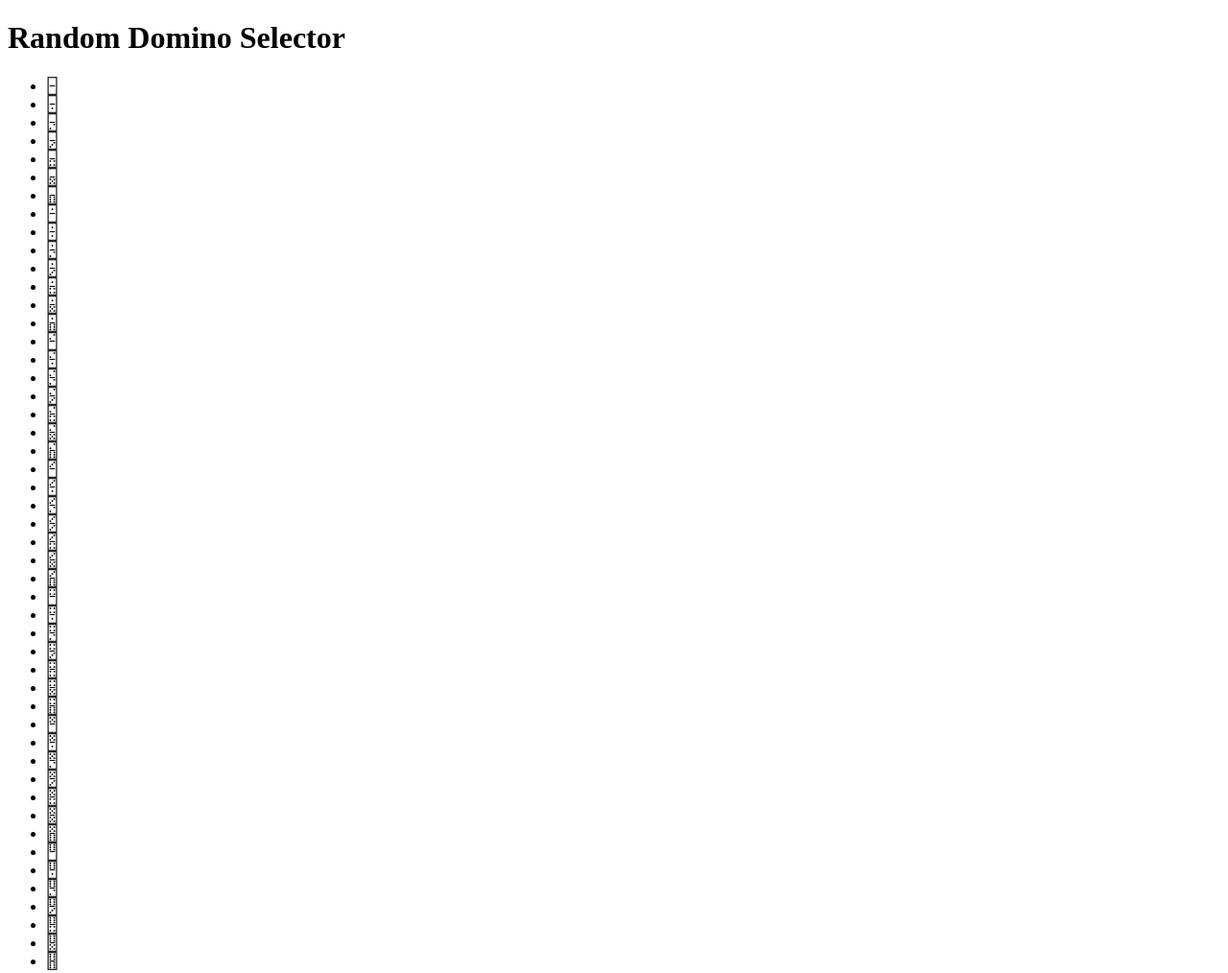
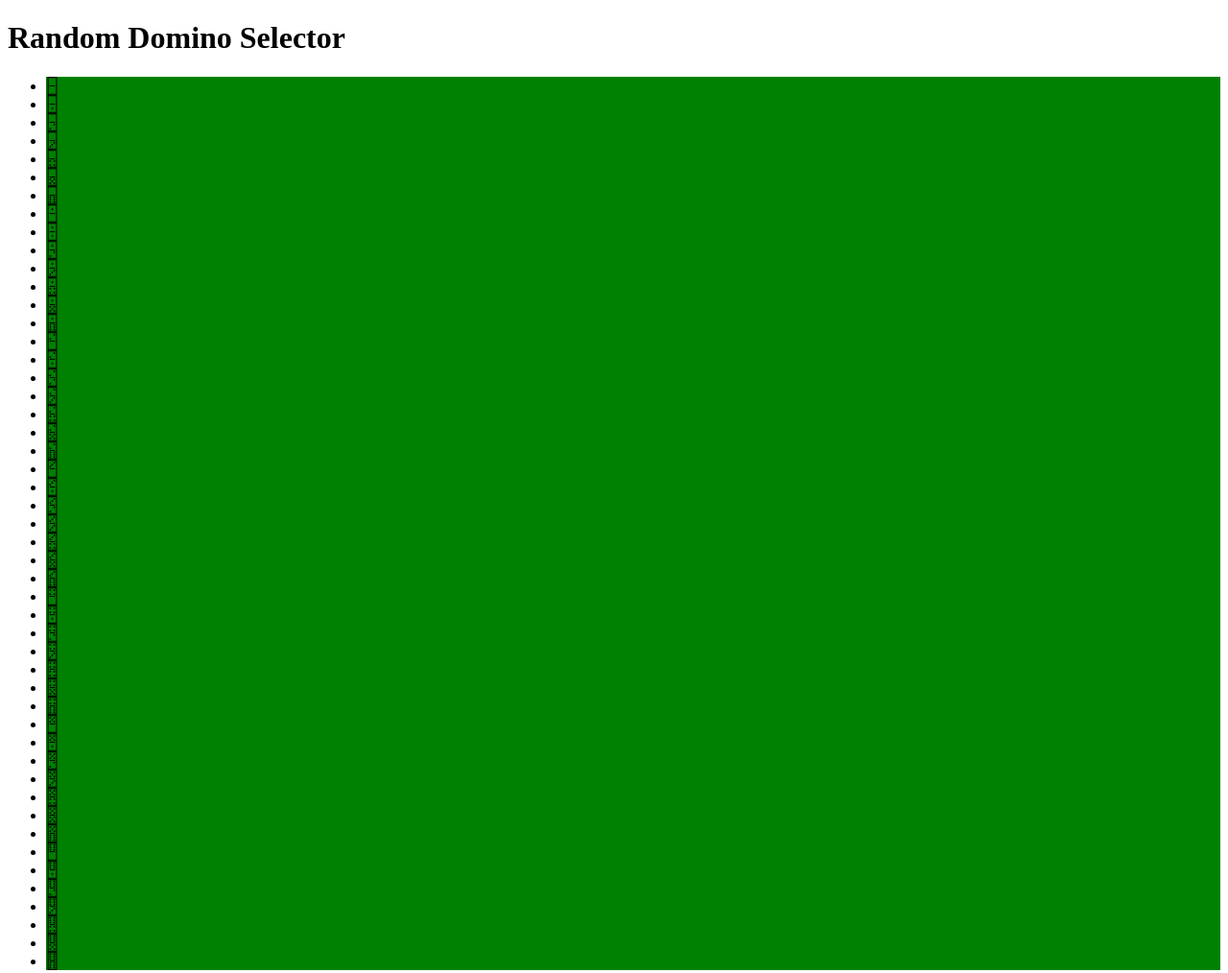
Before and after one commit to ew-kenzie-academy/domino-picker, a plain HTML site: page index.html in a window 1280 px wide. Shown: the whole page at 96% size. Drawn offline with Linux system fonts and the light colour scheme.

Commit message:
Proove that CSS selector rule works

```diff
--- a/style.css
+++ b/style.css
@@ -1 +1,4 @@
 /* This is CSS */
+.domino-list li {
+   background-color: green;
+}
```
